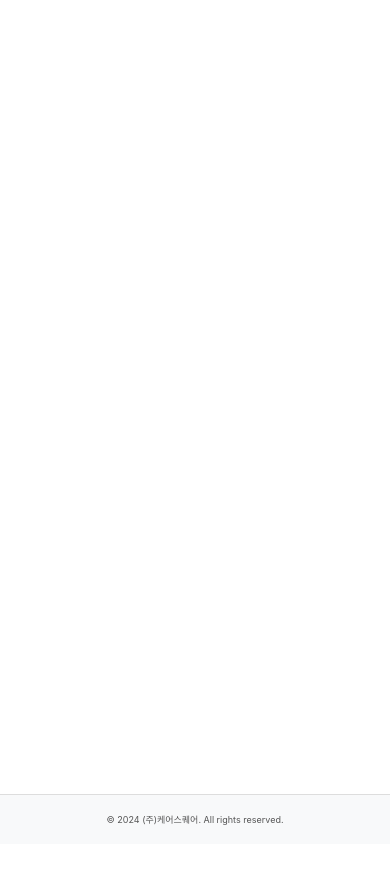
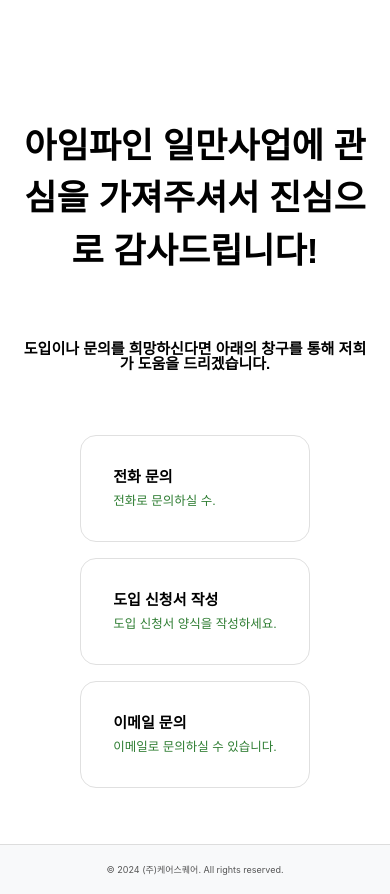
Before and after one commit to Leonamin/ilman-business, a Nuxt app: page /contact in a window 390 px wide. Before the commit the page ends 844 px from the top, so only its background shows below. Built offline with nearby package versions, Linux system fonts and the light colour scheme; a web font is replaced by a local one.

Commit message:
# ADD - 문의 화면 기본 뼈대

```diff
--- a/assets/css/colors.css
+++ b/assets/css/colors.css
@@ -44,6 +44,10 @@
     --color-text-yellow-light: #ff9800;
     --color-text-red: #c62828;
     --color-text-red-light: #f44336;
+
+    --color-border-primary: #e0e0e0;
+    --color-border-secondary: #f5f5f5;
+    --color-border-inverse: #333;
 }
 
 :root.dark {
--- a/assets/css/styles.css
+++ b/assets/css/styles.css
@@ -23,6 +23,62 @@
 }
 
 /* 스페이싱 */
+
+.sph-small {
+    padding-left: var(--padding-small);
+    padding-right: var(--padding-small);
+}
+
+.sph-medium {
+    padding-left: var(--padding-medium);
+    padding-right: var(--padding-medium);
+}
+
+.sph-large {
+    padding-left: var(--padding-large);
+    padding-right: var(--padding-large);
+}
+
+.sph-xLarge {
+    padding-left: var(--padding-xlarge);
+    padding-right: var(--padding-xlarge);
+}
+
+.spv-small {
+    padding-top: var(--padding-small);
+    padding-bottom: var(--padding-small);
+}
+
+.spv-medium {
+    padding-top: var(--padding-medium);
+    padding-bottom: var(--padding-medium);
+}
+
+.spv-large {
+    padding-top: var(--padding-large);
+    padding-bottom: var(--padding-large);
+}
+
+.spv-xLarge {
+    padding-top: var(--padding-xlarge);
+    padding-bottom: var(--padding-xlarge);
+}
+
+.spt-small {
+    padding-top: var(--padding-small);
+}
+
+.spt-medium {
+    padding-top: var(--padding-medium);
+}
+
+.spt-large {
+    padding-top: var(--padding-large);
+}
+
+.spt-xLarge {
+    padding-top: var(--padding-xlarge);
+}
 
 .spb-small {
     margin-bottom: var(--padding-small);
--- /dev/null
+++ b/components/contact/ContactMethodCard.vue
@@ -0,0 +1,53 @@
+<script setup lang="ts">
+defineProps<{
+  title: string;
+  description: string;
+}>();
+</script>
+
+<template>
+  <div class="card outer">
+    <div>
+      <p class="text-h5 text-semi-bold text-left spb-small text-line-break text-line-height-small">
+        {{ title }}</p>
+      <p class="text-body1 text-medium text-left text-positive text-line-break text-line-height-small">
+        {{ description }}</p>
+    </div>
+    <div class="bottom">
+      <div style="width:100px; height:100px; background-color: #cccccc">
+      </div>
+    </div>
+  </div>
+</template>
+
+<style scoped>
+.card {
+  padding: var(--padding-large);
+  border-radius: 16px;
+  border: 1px solid var(--color-border-primary);
+  cursor: pointer;
+}
+
+.outer {
+  display: flex;
+  flex-direction: column;
+  justify-content: flex-start;
+  align-items: flex-start;
+  gap: 16px;
+}
+
+.bottom {
+  margin-top: auto;
+  margin-left: auto;
+}
+
+.card:hover {
+  background-color: var(--color-bg-secondary);
+}
+
+@media (max-width: 768px) {
+  .bottom {
+    display: none;
+  }
+}
+</style>
--- a/components/introduction/page/Introduction.vue
+++ b/components/introduction/page/Introduction.vue
@@ -92,15 +92,15 @@ onMounted(() => {
 /* 애니메이션 초기 상태 */
 .animate-content {
   opacity: 0;
-  transform: translateY(-30px);
-  animation: fadeIn 1s linear forwards;
-  animation-delay: 1s;
+  transform: translateY(-15px);
+  animation: fadeIn 0.5s linear forwards;
+  animation-delay: 0.5s;
 }
 
 @keyframes fadeIn {
   from {
     opacity: 0;
-    transform: translateY(-30px);
+    transform: translateY(-15px);
   }
   to {
     opacity: 1;
--- /dev/null
+++ b/pages/apply-form.vue
@@ -0,0 +1,39 @@
+<script setup lang="ts">
+
+</script>
+
+<template>
+  <div class="layout">
+    <p class="text-h1 spb-xLarge spt-medium">
+      아임파인 일만사업 솔루션 도입 신청서
+    </p>
+    <p class="text-h5 spb-large">
+      * 인터넷 환경에 따라 신청서 양식을 불러오는 데 시간이 걸릴 수 있습니다.
+    </p>
+    <iframe class="airtable-embed" src="https://airtable.com/embed/apph5AtjI1HVpHTDc/pagz9sfMRBqDNyxhC/form"
+            onmousewheel="" width="100%" height="533"
+            style="background: transparent; border: 1px solid #ccc;">
+    </iframe>
+  </div>
+</template>
+
+<style scoped>
+.layout {
+  display: flex;
+  flex-direction: column;
+  align-items: center;
+  justify-content: center;
+  background-color: var(--color-bg-primary);
+  scroll-behavior: smooth;
+  max-width: 70%;
+  margin: 0 auto;
+  padding: 0 1rem;
+}
+
+@media (max-width: 768px) {
+  .layout {
+    max-width: 90%;
+    padding-inline: var(--padding-medium);
+  }
+}
+</style>
--- /dev/null
+++ b/pages/contact.vue
@@ -0,0 +1,79 @@
+<script setup lang="ts">
+const methods = [
+  {
+    title: '전화 문의',
+    description: '전화로 문의하실 수.',
+    onClick: () => {
+      window.location.href = 'tel:010-1234-5678';
+    }
+  },
+  {
+    title: '도입 신청서 작성',
+    description: '도입 신청서 양식을 작성하세요.',
+    onClick: () => {
+      window.location.href = '/apply-form';
+    }
+  },
+  {
+    title: '이메일 문의',
+    description: '이메일로 문의하실 수 있습니다.'
+  }
+]
+</script>
+
+<template>
+  <div class="layout">
+    <p class="title text-h1 text-center text-bold spv-xLarge text-line-height-medium">
+      아임파인 일만사업에 관심을 가져주셔서 진심으로 감사드립니다!
+    </p>
+    <p class="text-h5 text-center text-bold">
+      도입이나 문의를 희망하신다면 아래의 창구를 통해 저희가 도움을 드리겠습니다.
+    </p>
+    <div class="spb-xLarge">
+    </div>
+    <div class="contacts-container">
+      <ContactMethodCard
+          class="flex-equal" :title="method.title" :description="method.description"
+          @click="method.onClick" v-for="(method, index) in methods"
+          :key="index"></ContactMethodCard>
+    </div>
+  </div>
+</template>
+
+<style scoped>
+.layout {
+  display: flex;
+  flex-direction: column;
+  align-items: center;
+  justify-content: center;
+  background-color: var(--color-bg-primary);
+  scroll-behavior: smooth;
+  max-width: 70%;
+  margin: 0 auto;
+  padding: 0 1rem;
+}
+
+.contacts-container {
+  display: flex;
+  flex-direction: row;
+  justify-content: center;
+  gap: 24px;
+}
+
+.flex-equal {
+  display: flex;
+  flex: 1;
+}
+
+@media (max-width: 768px) {
+  .layout {
+    max-width: 90%;
+  }
+
+  .contacts-container {
+    flex-direction: column;
+    gap: 16px;
+  }
+}
+
+</style>
```
